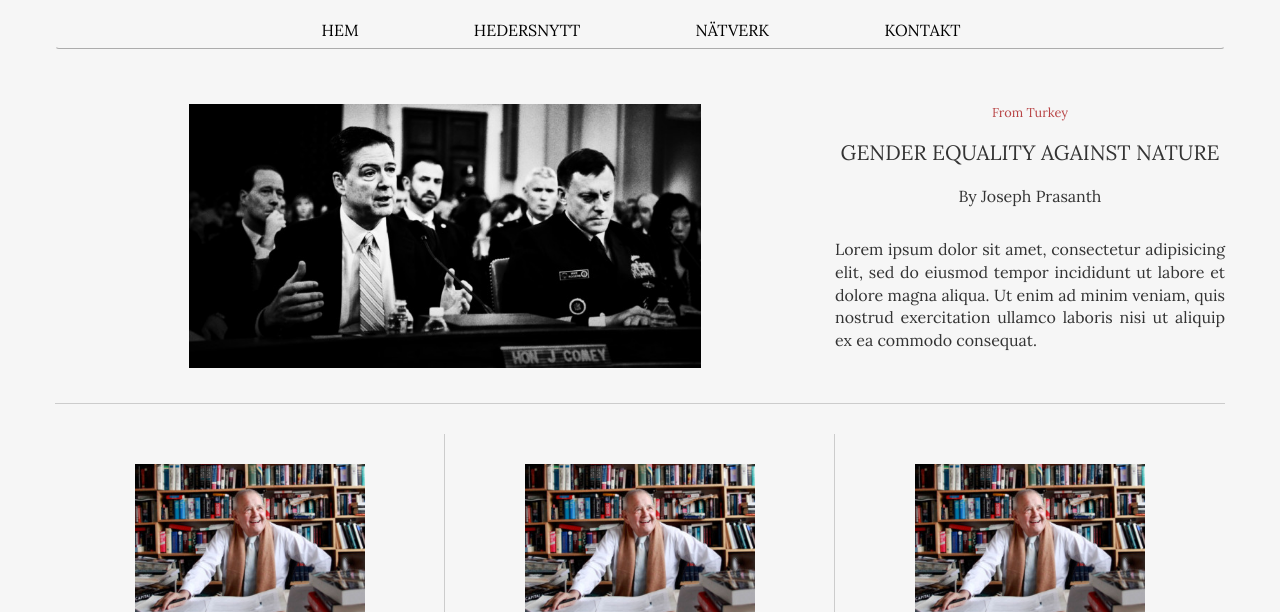
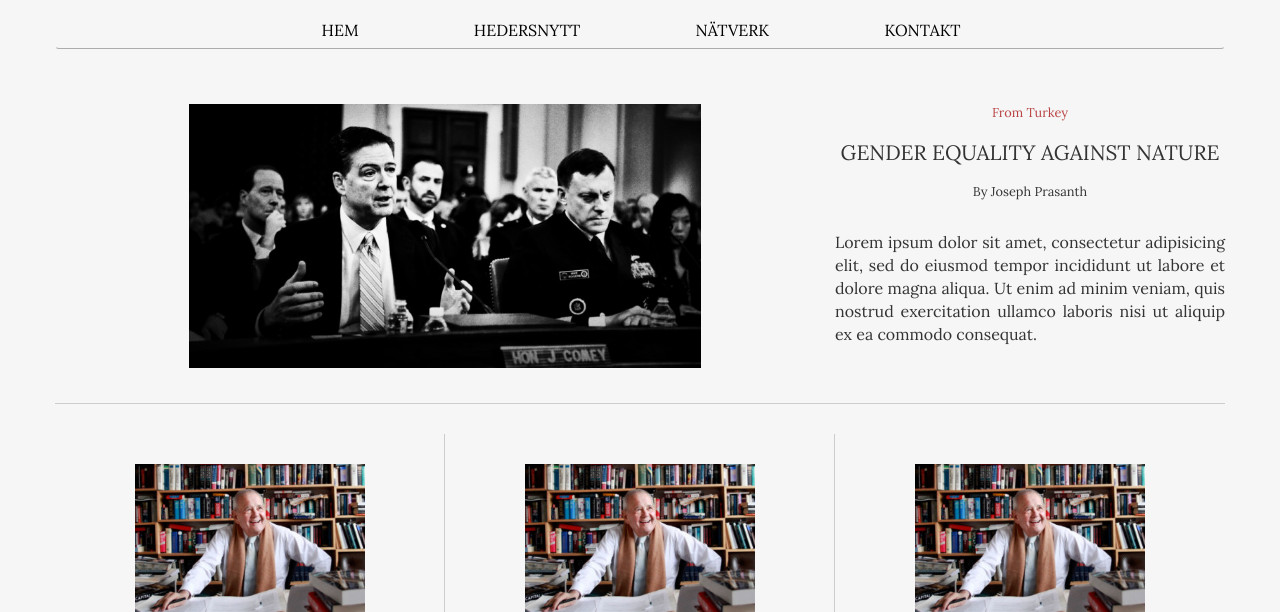
Before and after one commit to krokben/joseph1, a plain HTML site: page news.html in a window 1280 px wide. Shown: the part 188-800 px from the top of the page. Drawn offline with Linux system fonts and the light colour scheme.

Commit message:
3 pages added and created a new class author

```diff
--- a/css/stylesheet.css
+++ b/css/stylesheet.css
@@ -252,6 +252,13 @@ figcaption span {
 .articles .author {
 	font-size: 0.8em;
 	margin-bottom: 10px;
+}
+
+.author {
+  font-size: 0.8em;
+  margin-top: -2px;
+  margin-bottom: 10px;
+  text-align: center;
 }
 
 .articles .content {
```
